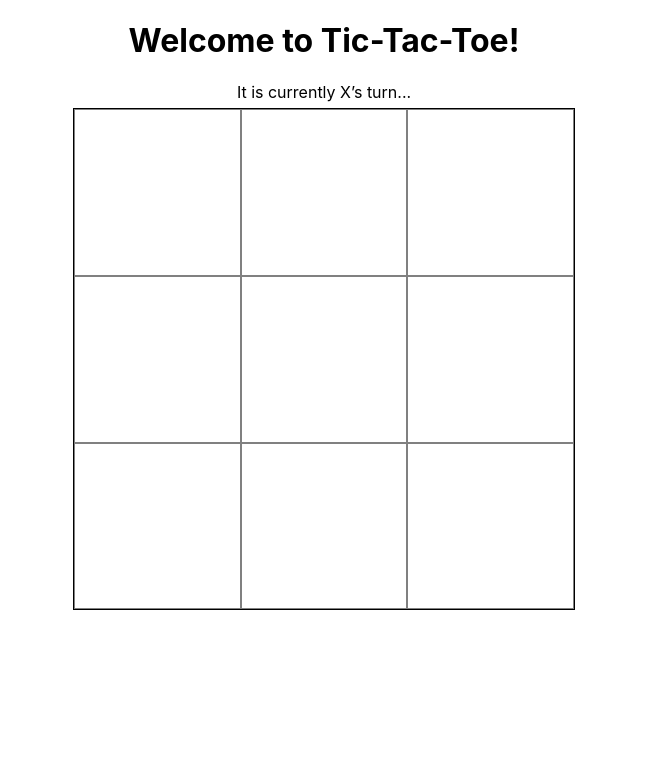
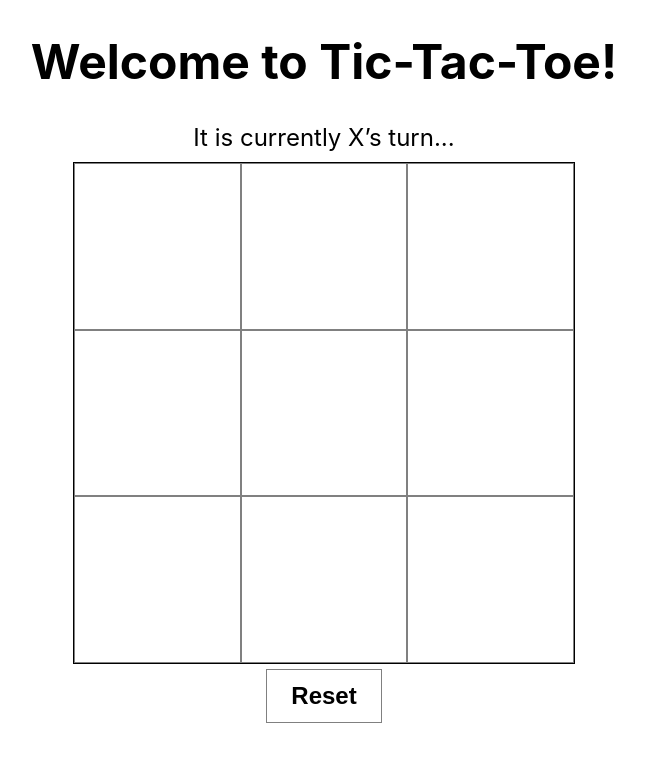
Before and after one commit to sporchia/tictactoe, a React app: page / in a window 1280 px wide. Shown: the top 762 px of the page, without its empty margins (316-961 px from the left). Built offline with nearby package versions, Linux system fonts and the light colour scheme.

Commit message:
create reset button

```diff
--- a/src/App.js
+++ b/src/App.js
@@ -35,6 +35,9 @@ class App extends React.Component {
           currentPlayer={currentPlayer}
           key={gameKey}
         />
+        <button className="reset" onClick={() => this.reset()}>
+          Reset
+        </button>
       </div>
     );
   }
--- a/src/index.css
+++ b/src/index.css
@@ -5,11 +5,24 @@ body {
     sans-serif;
   -webkit-font-smoothing: antialiased;
   -moz-osx-font-smoothing: grayscale;
+  font-size: 24px;
 }
 
-code {
-  font-family: source-code-pro, Menlo, Monaco, Consolas, "Courier New",
-    monospace;
+button {
+  background-color: white;
+  border: 1px solid gray;
+  display: inline-block;
+  cursor: pointer;
+  color: black;
+  font-weight: bold;
+  padding: 0.5em 1em;
+  text-decoration: none;
+  font-size: 1em;
+  margin-top: 0.2em;
+}
+
+button:hover {
+  background-color: darkgray;
 }
 
 .App {
```
